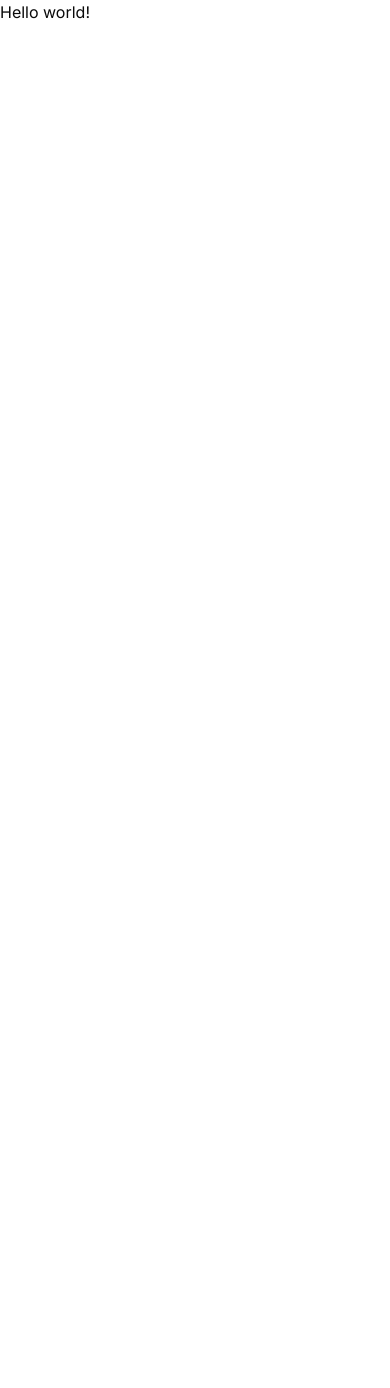
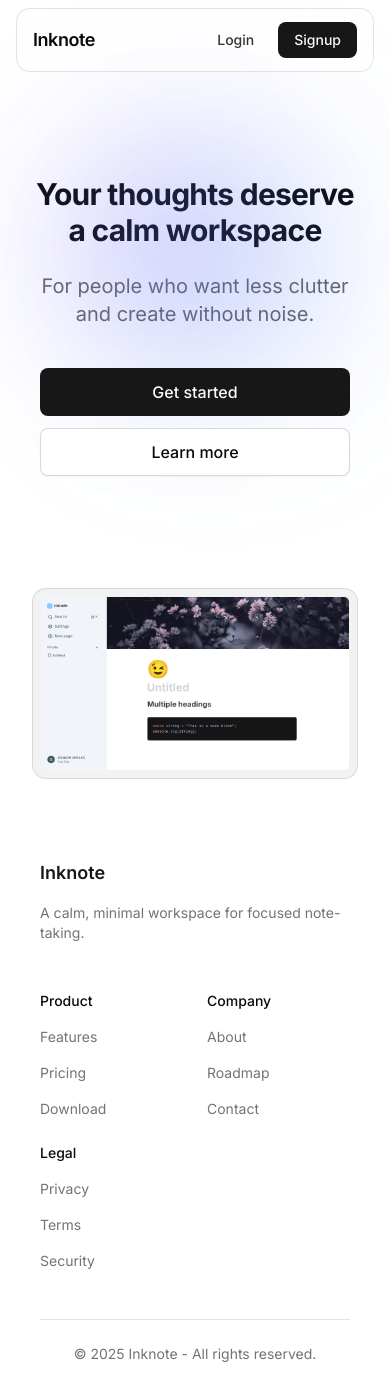
Before and after one commit to Srinath10X/inknote, a Next.js app: page / in a window 390 px wide. Before the commit the page ends 844 px from the top, so only its background shows below. Built offline with nearby package versions, Linux system fonts and the light colour scheme.

Commit message:
feat: add zustand stores

```diff
--- a/package.json
+++ b/package.json
@@ -27,7 +27,8 @@
     "next": "16.0.10",
     "react": "19.2.1",
     "react-dom": "19.2.1",
-    "tailwind-merge": "^3.4.0"
+    "tailwind-merge": "^3.4.0",
+    "zustand": "^5.0.9"
   },
   "devDependencies": {
     "@tailwindcss/postcss": "^4.1.18",
--- a/src/app/(main)/(routes)/editor/page.tsx
+++ b/src/app/(main)/(routes)/editor/page.tsx
@@ -5,6 +5,7 @@ import { useRouter } from "next/navigation";
 import { supabase } from "@/lib/supabase/client";
 import { Button } from "@/components/ui/button";
 import { PlusIcon } from "lucide-react";
+import { useNotesStore } from "@/lib/store/notes-store";
 
 function getGreeting() {
   const hour = new Date().getHours();
@@ -38,8 +39,18 @@ export default function EditorEmptyPage() {
     loadUser();
   }, []);
 
+  const addNote = useNotesStore.getState().addNote;
+
   const handleCreate = () => {
     const id = crypto.randomUUID();
+
+    addNote({
+      id,
+      name: "Untitled",
+      children: [],
+      isOpen: false,
+    });
+
     router.push(`/editor/${id}`);
   };
 
--- /dev/null
+++ b/src/app/(site)/_components/Footer.tsx
@@ -0,0 +1,73 @@
+import Link from "next/link";
+
+const links = [
+  {
+    group: "Product",
+    items: [
+      { title: "Features", href: "#" },
+      { title: "Pricing", href: "#" },
+      { title: "Download", href: "#" },
+    ],
+  },
+  {
+    group: "Company",
+    items: [
+      { title: "About", href: "#" },
+      { title: "Roadmap", href: "#" },
+      { title: "Contact", href: "#" },
+    ],
+  },
+  {
+    group: "Legal",
+    items: [
+      { title: "Privacy", href: "#" },
+      { title: "Terms", href: "#" },
+      { title: "Security", href: "#" },
+    ],
+  },
+];
+
+export default function FooterSection() {
+  return (
+    <footer className="bg-white dark:bg-transparent pt-20">
+      <div className="mx-auto px-6">
+        <div className="grid gap-12 md:grid-cols-5">
+          <div className="md:col-span-2 space-y-4">
+            <Link href="/" aria-label="Go home" className="block size-fit">
+              <h3 className="font-semibold text-neutral-900 text-lg">
+                Inknote
+              </h3>
+            </Link>
+            <p className="text-sm text-muted-foreground">
+              A calm, minimal workspace for focused note-taking.
+            </p>
+          </div>
+
+          <div className="grid grid-cols-2 gap-6 sm:grid-cols-3 md:col-span-3 lg:justify-items-end">
+            {links.map((link, index) => (
+              <div key={index} className="space-y-4 text-sm">
+                <span className="block font-medium">{link.group}</span>
+                {link.items.map((item, i) => (
+                  <Link
+                    key={i}
+                    href={item.href}
+                    className="block text-muted-foreground hover:text-primary duration-150"
+                  >
+                    {item.title}
+                  </Link>
+                ))}
+              </div>
+            ))}
+          </div>
+        </div>
+
+        {/* Bottom */}
+        <div className="mt-12 border-t py-6">
+          <p className="text-center text-sm text-muted-foreground">
+            © {new Date().getFullYear()} Inknote - All rights reserved.
+          </p>
+        </div>
+      </div>
+    </footer>
+  );
+}
--- /dev/null
+++ b/src/app/(site)/_components/Header.tsx
@@ -0,0 +1,66 @@
+import { Button } from "@/components/ui/button";
+
+/* TODO: Fix this scrap */
+function Link({
+  children,
+  href,
+}: {
+  children: React.ReactNode;
+  href?: string;
+}) {
+  return (
+    <a className="text-black/80 hover:text-black transition" href={href || "#"}>
+      {children}
+    </a>
+  );
+}
+
+export default function Header() {
+  const links = [
+    {
+      id: 1,
+      name: "Home",
+      href: "#",
+    },
+    {
+      id: 2,
+      name: "Features",
+      href: "#",
+    },
+    {
+      id: 3,
+      name: "Pricing",
+      href: "#",
+    },
+    {
+      id: 4,
+      name: "Blog",
+      href: "#",
+    },
+  ];
+
+  return (
+    <header className="sticky top-2 z-50">
+      <div className="h-16 px-4 sm:px-6 glass glass-border flex-between-center">
+        <h1 className="font-semibold text-lg tracking-tight">Inknote</h1>
+
+        <nav className="hidden lg:flex items-center gap-6 text-sm font-medium">
+          {links.map(({ id, name, href }) => (
+            <Link key={id} href={href}>
+              {name}
+            </Link>
+          ))}
+        </nav>
+
+        <div className="flex items-center gap-2">
+          <Link href="/signin">
+            <Button variant={"ghost"}>Login</Button>
+          </Link>
+          <Link href="/signup">
+            <Button variant={"default"}>Signup</Button>
+          </Link>
+        </div>
+      </div>
+    </header>
+  );
+}
--- /dev/null
+++ b/src/app/(site)/_components/MultiGradient.tsx
@@ -0,0 +1,8 @@
+export default function BlueNPurpleGradient() {
+  return (
+    <div className="relative">
+      <div className="pointer-events-none absolute top-5 left-0 h-80 w-75 bg-[radial-gradient(circle,rgba(139,92,246,0.3),transparent_70%)] blur-[70px]"></div>
+      <div className="pointer-events-none absolute top-10 right-0 h-80 w-[320px] bg-[radial-gradient(circle,rgba(59,130,246,0.3),transparent_75%)] blur-[80px]"></div>
+    </div>
+  );
+}
--- a/src/app/(site)/page.tsx
+++ b/src/app/(site)/page.tsx
@@ -1,7 +1,51 @@
+import { Button } from "@/components/ui/button";
+
+import Image from "next/image";
+import Header from "./_components/Header";
+import Footer from "./_components/Footer";
+import MultiGradient from "./_components/MultiGradient";
+
 export default function Home() {
   return (
-    <div>
-      <h1>Hello world!</h1>
-    </div>
+    <>
+      <div className="mx-auto px-4 md:px-8 lg:px-0 lg:max-w-240 xl:max-w-304">
+        <Header />
+        <MultiGradient />
+
+        <section className="mx-auto max-w-4xl px-4 sm:px-6 md:px-8 py-28 text-center">
+          <h1 className="mx-auto max-w-2xl text-balance text-3xl font-bold tracking-tight sm:text-5xl md:text-6xl z-10">
+            Your thoughts deserve a calm workspace
+          </h1>
+
+          <p className="mt-6 mx-auto max-w-[50ch] text-xl text-black/60 sm:text-2xl z-10">
+            For people who want less clutter and create without noise.
+          </p>
+
+          <div className="mt-10 flex-center flex-col sm:flex-row gap-3 sm:gap-4 px-2">
+            <Button className="h-12 w-full sm:w-auto px-8 text-base font-medium  z-10">
+              Get started
+            </Button>
+
+            <Button
+              variant="outline"
+              className="h-12 w-full sm:w-auto px-8 text-base font-medium border border-black/15 z-10"
+            >
+              Learn more
+            </Button>
+          </div>
+        </section>
+
+        <section className="px-4">
+          <Image
+            src={"/dashboard.png"}
+            alt="Image of Inknote"
+            height={720}
+            width={1280}
+            className="glass-border p-2 bg-black/5"
+          />
+        </section>
+        <Footer />
+      </div>
+    </>
   );
 }
--- a/src/app/global.css
+++ b/src/app/global.css
@@ -132,3 +132,25 @@
   -ms-overflow-style: none;
   scrollbar-width: none;
 }
+
+@layer utilities {
+  .glass {
+    @apply bg-white/70 backdrop-blur-xl supports-backdrop-filter:bg-white/40;
+  }
+
+  .glass-border {
+    @apply border border-black/10 rounded-xl;
+  }
+
+  .flex-center {
+    @apply flex items-center justify-center;
+  }
+
+  .flex-between {
+    @apply flex items-center justify-between;
+  }
+
+  .flex-between-center {
+    @apply flex items-center justify-between;
+  }
+}
--- /dev/null
+++ b/src/lib/store/notes-store.ts
@@ -0,0 +1,134 @@
+import { create } from "zustand";
+
+export interface Note {
+  id: string;
+  name: string;
+  children: Note[];
+  isOpen: boolean;
+  emoji?: string;
+}
+
+interface NotesState {
+  notes: Note[];
+  selectedId: string | null;
+
+  addNote: (note: Note, parentId?: string) => void;
+  deleteNote: (id: string) => void;
+  toggleNote: (id: string) => void;
+
+  selectNote: (id: string) => void;
+  updateTitle: (id: string, name: string) => void;
+  updateEmoji: (id: string, emoji: string | null) => void;
+}
+
+export const useNotesStore = create<NotesState>((set) => ({
+  notes: [],
+  selectedId: null,
+
+  // ----------------------------
+  // ADD NOTE (root or child)
+  // ----------------------------
+  addNote: (note, parentId) =>
+    set((state) => {
+      if (!parentId) {
+        return {
+          notes: [...state.notes, note],
+          selectedId: note.id,
+        };
+      }
+
+      const insert = (list: Note[]): Note[] =>
+        list.map((n) =>
+          n.id === parentId
+            ? {
+                ...n,
+                isOpen: true,
+                children: [...n.children, note],
+              }
+            : {
+                ...n,
+                children: insert(n.children),
+              },
+        );
+
+      return {
+        notes: insert(state.notes),
+        selectedId: note.id,
+      };
+    }),
+
+  // ----------------------------
+  // DELETE NOTE
+  // ----------------------------
+  deleteNote: (id) =>
+    set((state) => {
+      const remove = (list: Note[]): Note[] =>
+        list
+          .filter((n) => n.id !== id)
+          .map((n) => ({
+            ...n,
+            children: remove(n.children),
+          }));
+
+      const newNotes = remove(state.notes);
+
+      return {
+        notes: newNotes,
+        selectedId:
+          state.selectedId === id
+            ? (newNotes[0]?.id ?? null)
+            : state.selectedId,
+      };
+    }),
+
+  // ----------------------------
+  // TOGGLE OPEN / CLOSE
+  // ----------------------------
+  toggleNote: (id) =>
+    set((state) => {
+      const toggle = (list: Note[]): Note[] =>
+        list.map((n) =>
+          n.id === id
+            ? { ...n, isOpen: !n.isOpen }
+            : { ...n, children: toggle(n.children) },
+        );
+
+      return { notes: toggle(state.notes) };
+    }),
+
+  // ----------------------------
+  // SELECT NOTE
+  // ----------------------------
+  selectNote: (id) =>
+    set(() => ({
+      selectedId: id,
+    })),
+
+  // ----------------------------
+  // UPDATE TITLE
+  // ----------------------------
+  updateTitle: (id, name) =>
+    set((state) => {
+      const update = (list: Note[]): Note[] =>
+        list.map((n) =>
+          n.id === id ? { ...n, name } : { ...n, children: update(n.children) },
+        );
+
+      return { notes: update(state.notes) };
+    }),
+
+  // ----------------------------
+  // UPDATE EMOJI
+  // ----------------------------
+  updateEmoji: (id, emoji) =>
+    set((state) => {
+      const update = (list: Note[]): Note[] =>
+        list.map((n) =>
+          n.id === id
+            ? { ...n, emoji: emoji ?? undefined }
+            : { ...n, children: update(n.children) },
+        );
+
+      return { notes: update(state.notes) };
+    }),
+}));
```
Also changed, not shown: src/app/(main)/layout.tsx (+86 -85 lines), public/dashboard.png (added), 1 other file (tests, documents, lock files or other folders).
